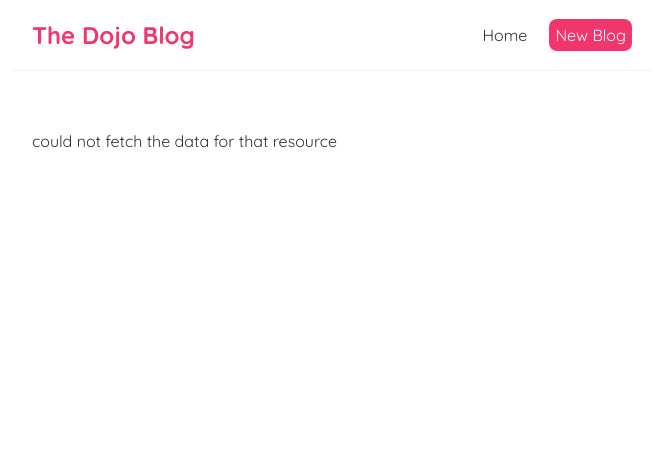
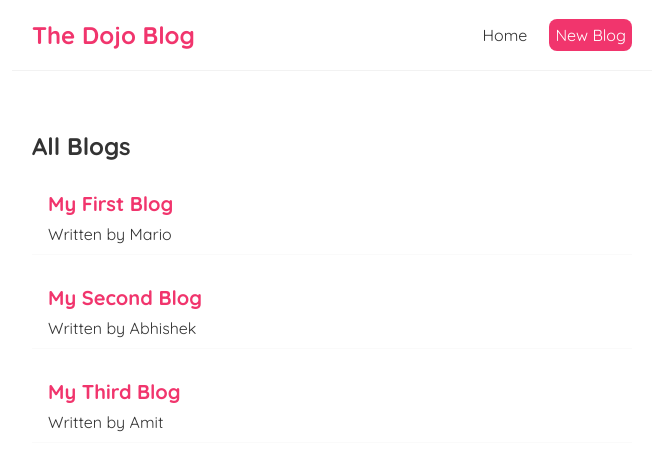
Before and after one commit to abhis88/blog-reactjs, a React (Create React App) app: page / in a window 1280 px wide. Shown: the top 470 px of the page, without its empty margins (308-971 px from the left). Built offline with nearby package versions, Linux system fonts and the light colour scheme; no server answers; data requests are answered from the project's data file.

Commit message:
Custom Hook to Fetch Data.

```diff
--- a/src/components/home/Home.js
+++ b/src/components/home/Home.js
@@ -1,33 +1,10 @@
 import { useEffect, useState } from "react";
 import BlogList from "./../bloglist/BlogList"
+import useFetch from "./../../utility/useFetch";
 
 const Home = () => {
 
-    const [blogs, setBlogs] = useState(null);
-    const [isPending, setIsPending] = useState(true);
-    const [error, setError] = useState(null);
-
-    useEffect(() => {
-        setTimeout(() => {
-            fetch('http://localhost:8000/blogss')
-            .then(res => {
-                if(!res.ok){
-                    throw Error('could not fetch the data for that resource');
-                }
-                return res.json();
-            })
-            .then((data) => {
-                console.log(data);
-                setIsPending(false);
-                setBlogs(data);
-            })
-            .catch((err) => {
-                console.log(err.message);
-                setIsPending(false);
-                setError(err.message);
-            })
-        }, 1000)
-    }, []);
+    const {data: blogs, error, isPending} = useFetch('http://localhost:8000/blogs');
 
     return (
         <div className="home">
--- /dev/null
+++ b/src/utility/useFetch.js
@@ -0,0 +1,35 @@
+
+import { useEffect, useState } from "react";
+
+const useFetch = (url) => {
+
+    const [data, setData] = useState(null);
+    const [isPending, setIsPending] = useState(true);
+    const [error, setError] = useState(null);
+
+    useEffect(() => {
+        setTimeout(() => {
+            fetch(url)
+            .then(res => {
+                if(!res.ok){
+                    throw Error('could not fetch the data for that resource');
+                }
+                return res.json();
+            })
+            .then((data) => {
+                console.log(data);
+                setIsPending(false);
+                setData(data);
+            })
+            .catch((err) => {
+                console.log(err.message);
+                setIsPending(false);
+                setError(err.message);
+            })
+        }, 1000)
+    }, [url]);
+
+    return {data, error, isPending}
+}
+
+export default useFetch;
```
